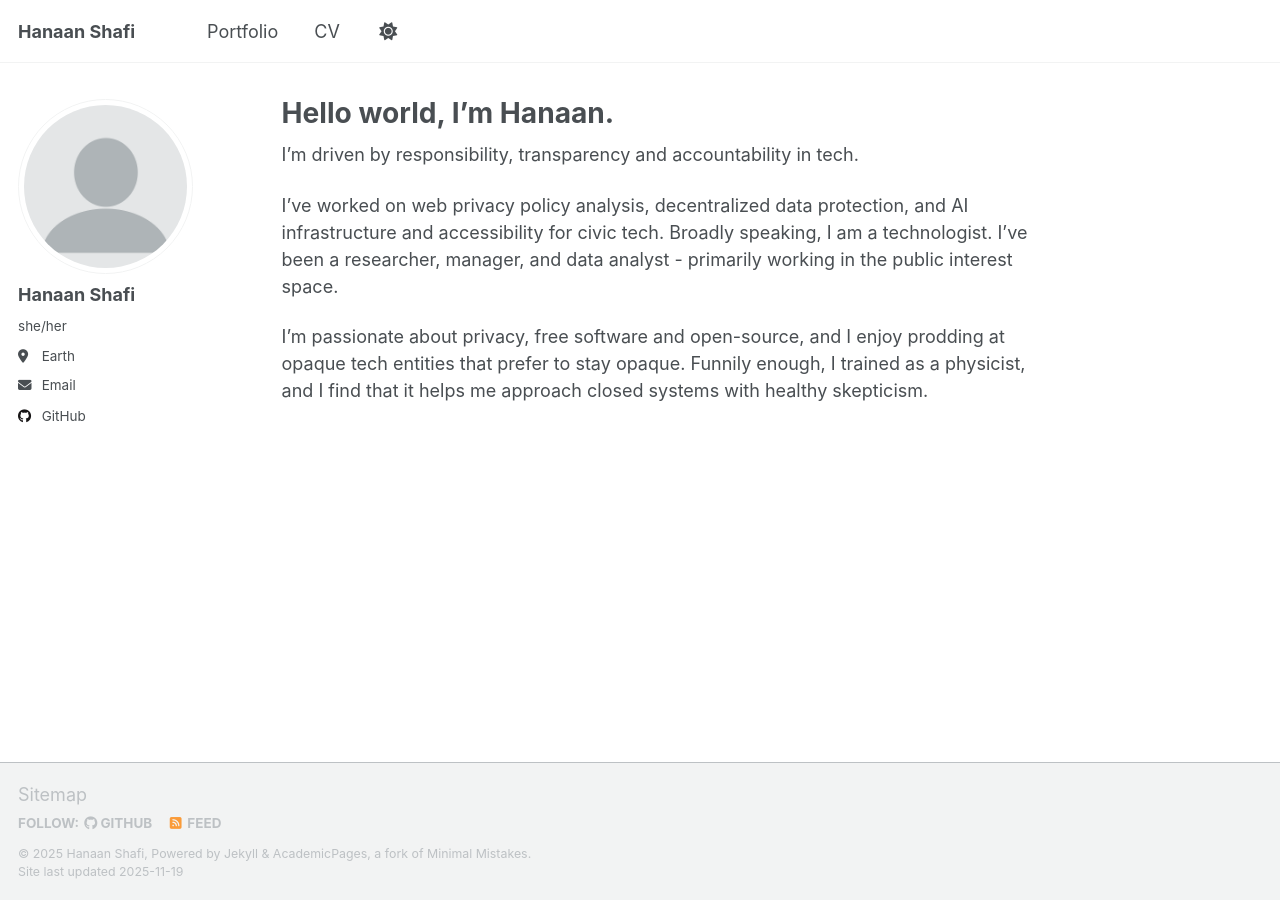
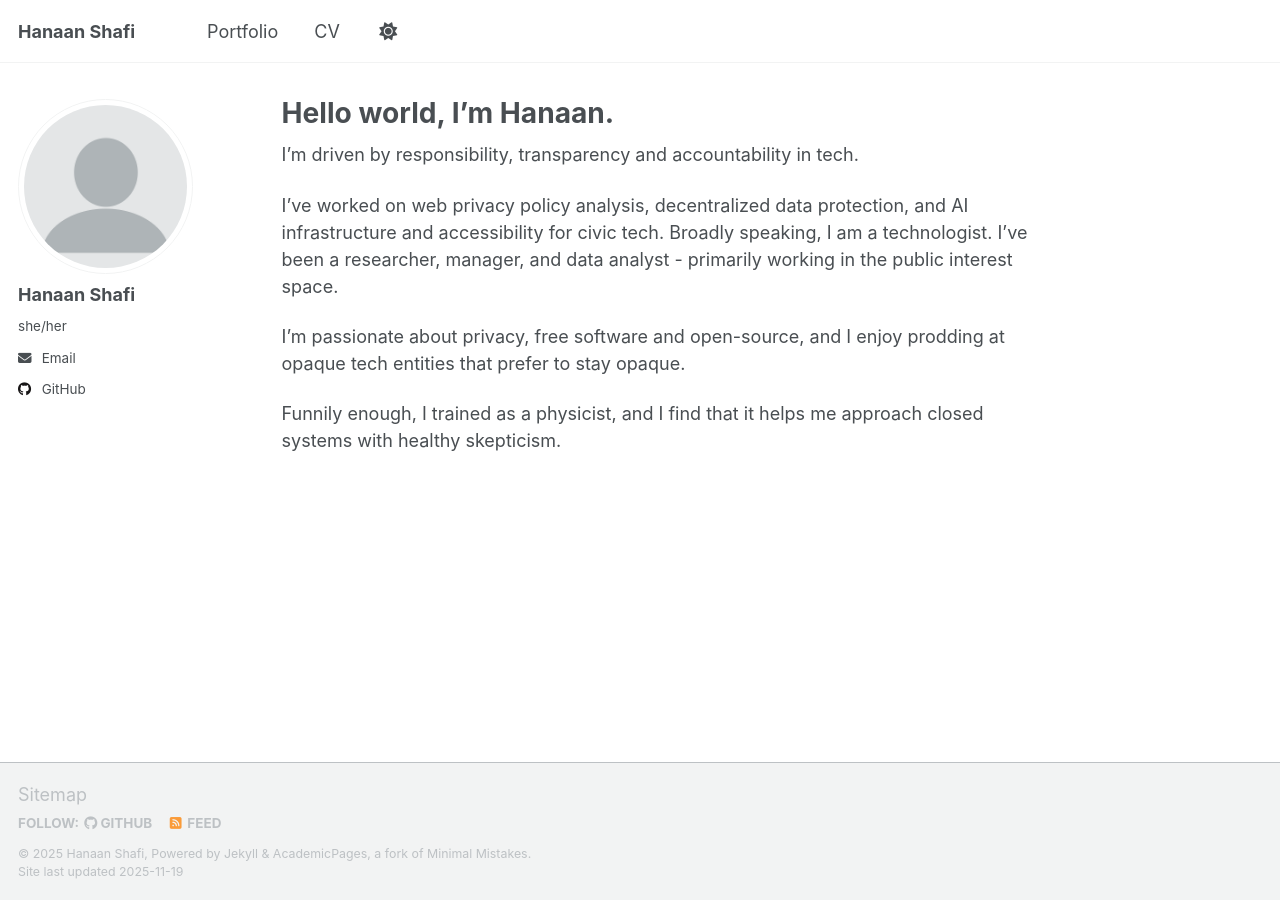
Before and after one commit to hanaanr/hanaanr.github.io, a Jekyll site: the page built from _pages/about.md, in a window 1280 px wide. Built offline with Jekyll 4.4.1, drawn with Linux system fonts in a browser that asks for light colours; a script that is not in the unit is left out.

```diff
--- a/_config.yml
+++ b/_config.yml
@@ -27,7 +27,7 @@ author:
   name             : "Hanaan Shafi"
   pronouns         : "she/her"
   bio              : # ""
-  location         : "Earth"
+  location         : # "Earth"
   employer         : # "Red Brick University"
   uri              : # URL
   email            : "hanaan.sh@protonmail.com"
--- a/_pages/about.md
+++ b/_pages/about.md
@@ -11,4 +11,6 @@ I'm driven by responsibility, transparency and accountability in tech.
 
 I've worked on web privacy policy analysis, decentralized data protection, and AI infrastructure and accessibility for civic tech. Broadly speaking, I am a technologist. I've been a researcher, manager, and data analyst - primarily working in the public interest space.
 
-I'm passionate about privacy, free software and open-source, and I enjoy prodding at opaque tech entities that prefer to stay opaque. Funnily enough, I trained as a physicist, and I find that it helps me approach closed systems with healthy skepticism.
+I'm passionate about privacy, free software and open-source, and I enjoy prodding at opaque tech entities that prefer to stay opaque.
+
+Funnily enough, I trained as a physicist, and I find that it helps me approach closed systems with healthy skepticism.
```
Also changed, not shown: _portfolio/portfolio-2.md (+2 -2 lines), _portfolio/portfolio-3.md (+1 -1 lines), _portfolio/portfolio-4.md (+5 -0 lines).
